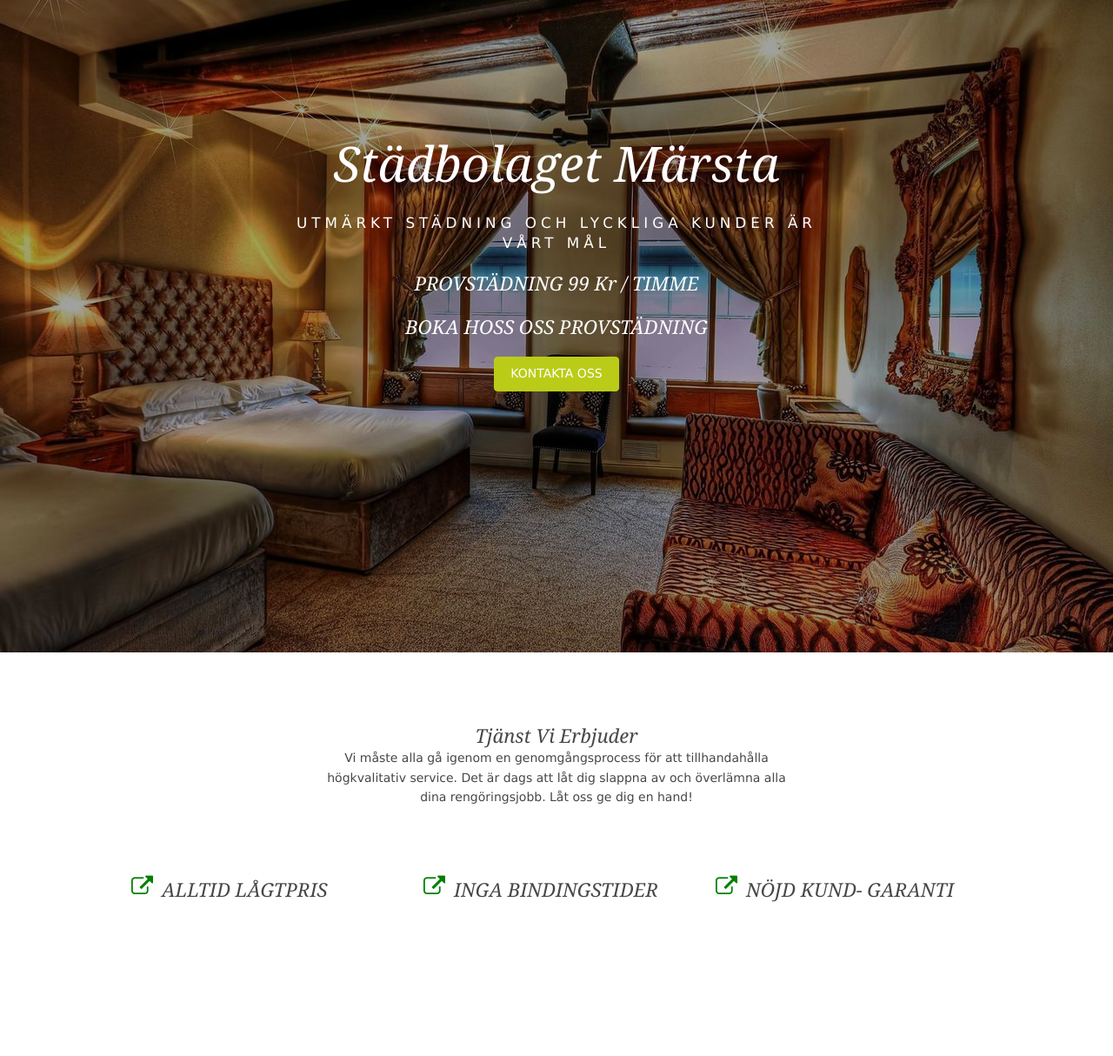
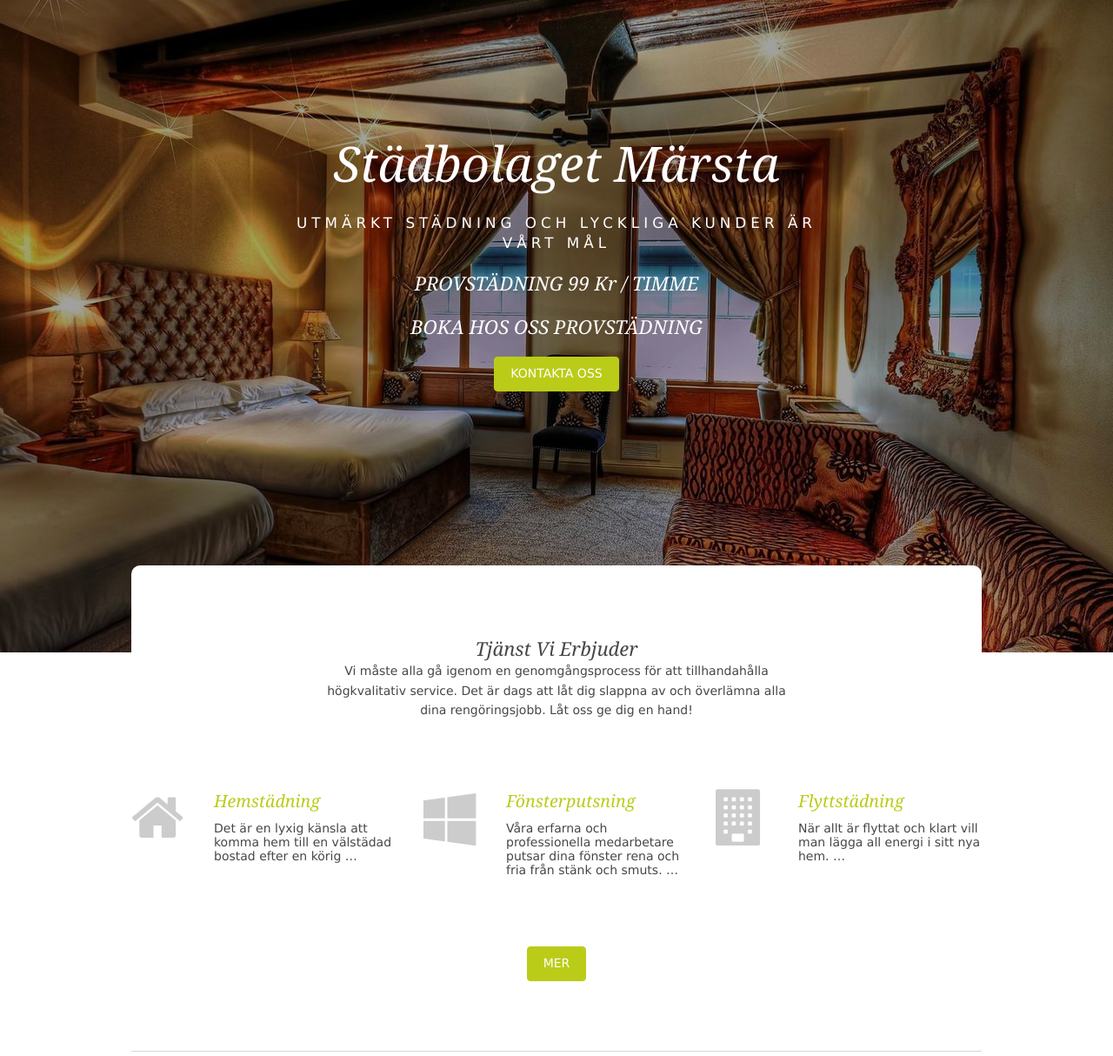
Before and after one commit to koshis/stadbolaget, a Django app: page / in a window 1280 px wide. Shown: the part 141-1355 px from the top of the page at 87% size. Run offline with Django 3.2, Linux system fonts and the light colour scheme; data comes from the database, SQL or seed files in the repository; both versions use the stored data as it was after the commit; parts of the project's set-up code (start-up, migrations or seed data) failed here and were passed over; some libraries are stand-ins or nearby versions.

Commit message:
Inhanced UI and Database

```diff
--- a/companyapp/models.py
+++ b/companyapp/models.py
@@ -19,6 +19,7 @@ class MenuItem(models.Model):
     order = models.PositiveSmallIntegerField(default=0, help_text='The order of the menu determines where this menu appears alongside other menus.')
     hassidemenu=models.BooleanField(default=True, help_text="if True page includes side menu")
     published=models.BooleanField(default=False)
+    faicon=models.CharField(max_length=100)
     created = models.DateTimeField(auto_now_add=True)
 
     objects = EntryQuerySet.as_manager()
@@ -45,6 +46,7 @@ class Menucategory(models.Model):
     order = models.PositiveSmallIntegerField(default=0, help_text='The order of the menu determines where this menu appears alongside other menus.')
     hassidemenu=models.BooleanField(default=True, help_text="if True page includes side menu")
     published=models.BooleanField(default=False)
+    faicon=models.CharField(max_length=100)
     created= models.DateTimeField(auto_now_add=True)
 
     objects=EntryQuerySet.as_manager()
--- a/companyapp/views.py
+++ b/companyapp/views.py
@@ -23,8 +23,8 @@ def home(request):
             model_instance.save()
             _send_email(model_instance.Name, model_instance.Email, model_instance.PhoneNumber, model_instance.Location, model_instance.Message)
             return redirect('/')
-
-    return render(request, 'home_page.html', {
+    services=m.Menucategory.objects.filter(published=True)
+    return render(request, 'home_page.html', {'services':services,
         'form': form,
     })
 
--- a/static/css/layout.css
+++ b/static/css/layout.css
@@ -15,7 +15,7 @@
 .row5, .row5 a{}
 a:hover{text-decoration: none!important;}
 .font-x1 {
-    font-size: 1rem;
+    font-size: 1.4rem;
 }
 /* Top Bar
 --------------------------------------------------------------------------------------------------------------- */
@@ -55,16 +55,24 @@ a:hover{text-decoration: none!important;}
 
 .sectiontitle{display:block; max-width:55%; margin:0 auto 80px; text-align:center;}
 .sectiontitle *{margin:0;}
-
 #introblocks{position:relative; z-index:1; margin:-180px 0 80px; padding:80px 0 0 0; border-radius:10px;}
 #introblocks > ul > li{text-align:center;}/* Used when elements stack */
-#introblocks > ul > li img{filter: invert(50%);display:inline-block; position:absolute; top:0; left:0; width:70px; overflow:hidden; line-height:1; font-size:65px;}/* Force image width to fit the full width - remove if you don't like the function */
-#introblocks > ul > li img:hover{filter: none;display:inline-block; position:absolute; top:0; left:0; width:70px; overflow:hidden; line-height:1; font-size:65px;}/* Force image width to fit the full width - remove if you don't like the function */
-
+#introblocks > ul > li img{width:100%;}/* Force image width to fit the full width - remove if you don't like the function */
 #introblocks article{display:block; position:relative; padding:0 0 0 95px; line-height:normal; text-align:left;}
 #introblocks article *{margin:0; padding:0;}
+#introblocks article i{display:inline-block; position:absolute; top:0; left:0; width:85px; overflow:hidden; line-height:1; font-size:65px;}
 #introblocks article .heading{margin-bottom:10px;}
-#innerblock article i{ font-size:25px; float: left;     width: 35px;}
+
+#icon{}
+#icon > ul > li{text-align:center;}/* Used when elements stack */
+#icon > ul > li img{filter: invert(50%);display:inline-block; position:absolute; top:0; left:0; width:70px; overflow:hidden; line-height:1; font-size:65px;}/* Force image width to fit the full width - remove if you don't like the function */
+#icon > ul > li img:hover{filter: none;display:inline-block; position:absolute; top:0; left:0; width:70px; overflow:hidden; line-height:1; font-size:65px;}/* Force image width to fit the full width - remove if you don't like the function */
+
+#icon article{display:block; position:relative;  line-height:normal; text-align:left;}
+#icon article *{margin:0; padding:0;}
+#icon article .heading{margin-bottom:10px;}
+#icon article i{ font-size:25px; float: left;     width: 35px;}
+
 
 .overview{}
 .overview > li{margin-bottom:50px;}
--- a/templates/detailpage.html
+++ b/templates/detailpage.html
@@ -22,6 +22,9 @@
       <div class="content three_quarter">
         <!-- ################################################################################################ -->
         {% for Descripton in pagedetail %}
+            <!-- {{Descripton.name}}
+            {{Descripton.menu}} -->
+
             {{Descripton.Descripton |safe }}
         {% endfor %}
         </div>
--- a/templates/home_page.html
+++ b/templates/home_page.html
@@ -18,7 +18,7 @@
       <p>UTMÄRKT STÄDNING OCH LYCKLIGA KUNDER ÄR VÅRT MÅL
       </p>
      <h2>PROVSTÄDNING 99 kr / TIMME</h2>
-     <h2>BOKA HOSS OSS PROVSTÄDNING</h2>
+     <h2>BOKA HOS OSS PROVSTÄDNING</h2>
      <a class="btn" href="{% url 'pages' slug='KONTAKTA-OSS'  %}">KONTAKTA OSS</a>
 
      </div>
@@ -33,18 +33,60 @@
     <!-- ################################################################################################ -->
   </div>
 </div>
+
 <div class="wrapper row3">
         <main class="hoc container clear">
-        <section id="innerblock">
+          <section id="introblocks">
+            <div class="sectiontitle">
+              <h6 class="heading">Tjänst vi erbjuder </h6>
+                    <p>Vi måste alla gå igenom en genomgångsprocess för att tillhandahålla högkvalitativ service. Det är dags att låt dig slappna av och överlämna alla dina rengöringsjobb. Låt oss ge dig en hand!</p>
+            </div>
+            <ul class="nospace btmspace-80 group">
+              {% for services in services|slice:":3"%}
+
+              <li class="one_third {% if forloop.first %}first{% endif %}">
+
+                <article><i class="fa {{services.faicon}}"></i>
+                  <h5 class="heading font-x1"><a href="{% url 'pages' slug=services.url  %}">{{services.name}} </a></h5>
+                  <p> {{services.Descripton|truncatewords:15 |safe }} </p>
+                </article>
+              </li>
+                {%endfor%}
+                <!-- <article><i class="fa fa-diamond"></i>
+                  <h6 class="heading font-x1"><a href="#">Feugiat maximus nisi</a></h6>
+                  <p>Sem volutpat massa sed tristique nisi sem sed est cras pulvinar augue libero&hellip;</p>
+                </article>Feugiat maximus nisi
+              </li>
+              <li class="one_third">
+                <article><i class="fa fa-fort-awesome"></i>
+                  <h6 class="heading font-x1"><a href="#">Vel imperdiet libero</a></h6>
+                  <p>Condimentum id donec eu eros quis ligula sollicitudin malesuada scelerisque&hellip;</p>
+                </article>
+              </li>
+              <li class="one_third">
+                <article><i class="fa fa-forumbee"></i>
+                  <h6 class="heading font-x1"><a href="#">Dui nam sed tristique</a></h6>
+                  <p>Nunc sed ligula viverra egestas tincidunt accumsan porta eget lorem maecenas&hellip;</p>
+                </article>
+              </li> -->
+            </ul>
+            <p class="center"><a class="btn" href="{%url 'pages' slug='stadtjanster'%}">Mer</a></p>
+          </section>
+           <!-- ################################################################################################ -->
+    <hr class="btmspace-80">
+    <!-- ################################################################################################ -->
+        <section id="icon">
 
                  <div class="sectiontitle">
-                     <h6 class="heading">Tjänst vi erbjuder </h6>
-                    <p>Vi måste alla gå igenom en genomgångsprocess för att tillhandahålla högkvalitativ service. Det är dags att låt dig slappna av och överlämna alla dina rengöringsjobb. Låt oss ge dig en hand!</p>
+                     <h6 class="heading">Varför ska du välja oss? </h6>
+                    <p>Du har många goda skäl att välja oss när du letar efter städföretag nära dig
+                   </p>
+                   <p>Kontakta oss om du behöver ett städföretag i Märsta. Vi är ett städföretag i Märsta med erfaren och bra personal som alltid gör sitt bästa för att göra våra kunder lyckliga.</p>
                  </div>
                        <ul class="nospace btmspace-80 group">
                             <li class="one_third first">
                               <article><i class="fa fa-external-link" style="color:green"></i>
-                                <h2 class="heading "> ALLTID LÅGTPRIS</h>
+                                <h6 class="heading "> ALLTID LÅGTPRIS</h6>
                               </article>
                             </li>
                             <li class="one_third">
@@ -61,19 +103,20 @@
                 </ul>
                 <!-- <p class="center"><a class="btn" href="#">Eleifend dui auctor</a></p> -->
               </section>
+
+              {% include "review.html" %}
               </main>
 
 </div>
 
 
-{% include "review.html" %}
 
 <!-- ################################################################################################ -->
 <div class="wrapper bgded overlay " >
   <article class="hoc cta clear"  >
     <div class="slide-right">
     <!-- ################################################################################################ -->
-    <h6  id="slide" class="three_quarter first">Our ambition is to provide the best cleaning service in Märsta and its surroundings!     </h6>
+    <h6  id="slide" class="three_quarter first">Vår ambition är att leverera den bästa städservicen i Märsta med omnejd!     </h6>
     <footer class="one_quarter">     <a class="btn" href="{% url 'pages' slug='KONTAKTA-OSS'  %}">KONTAKTA OSS</a>
     </footer>
     <!-- ################################################################################################ -->
--- a/templates/review.html
+++ b/templates/review.html
@@ -1,5 +1,5 @@
 {% load static %}
 
 <div class="">
-<iframe src="https://widget.reco.se/v2/widget/4027221?mode=HORIZONTAL_QUOTE" width="100%" height="225" scrolling="no" style="border:none;display:block" data-reactroot=""></iframe>
+<iframe src="https://widget.reco.se/v2/widget/4027221?mode=HORIZONTAL_QUOTE" width="95%" height="225" scrolling="no" style="border:none;display:block" data-reactroot=""></iframe>
 </div>
```
Also changed, not shown: db.sqlite3.
